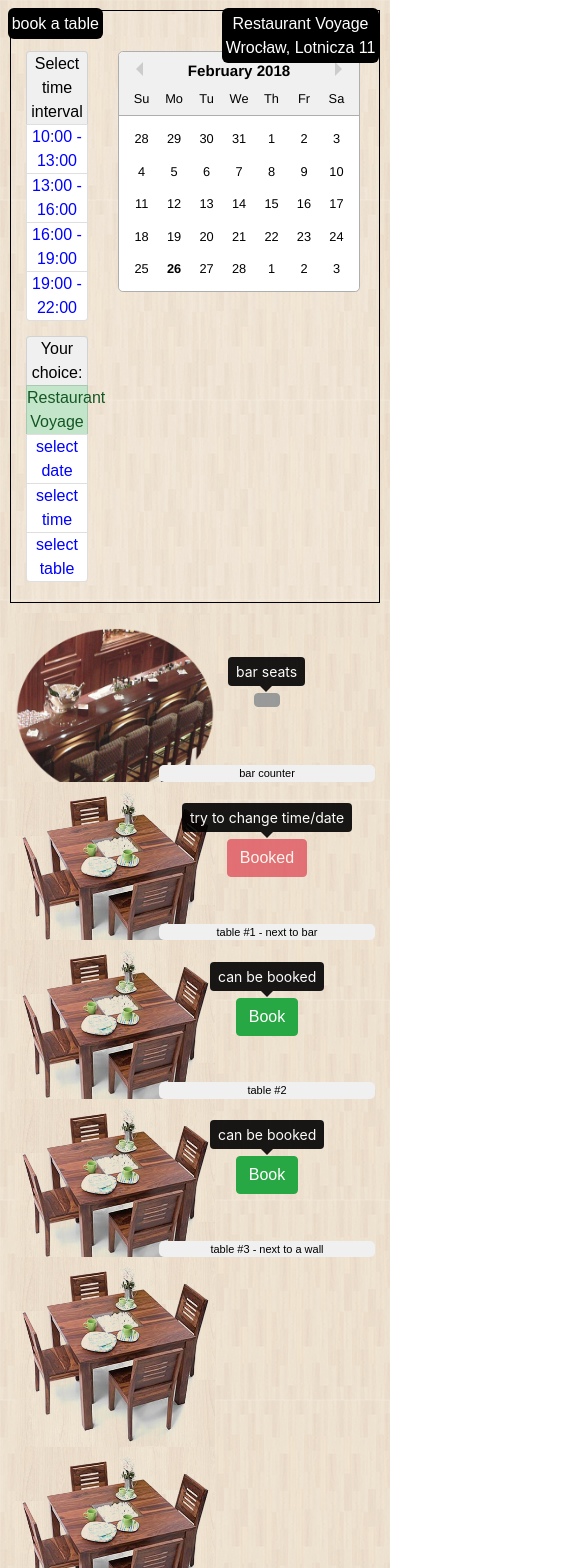
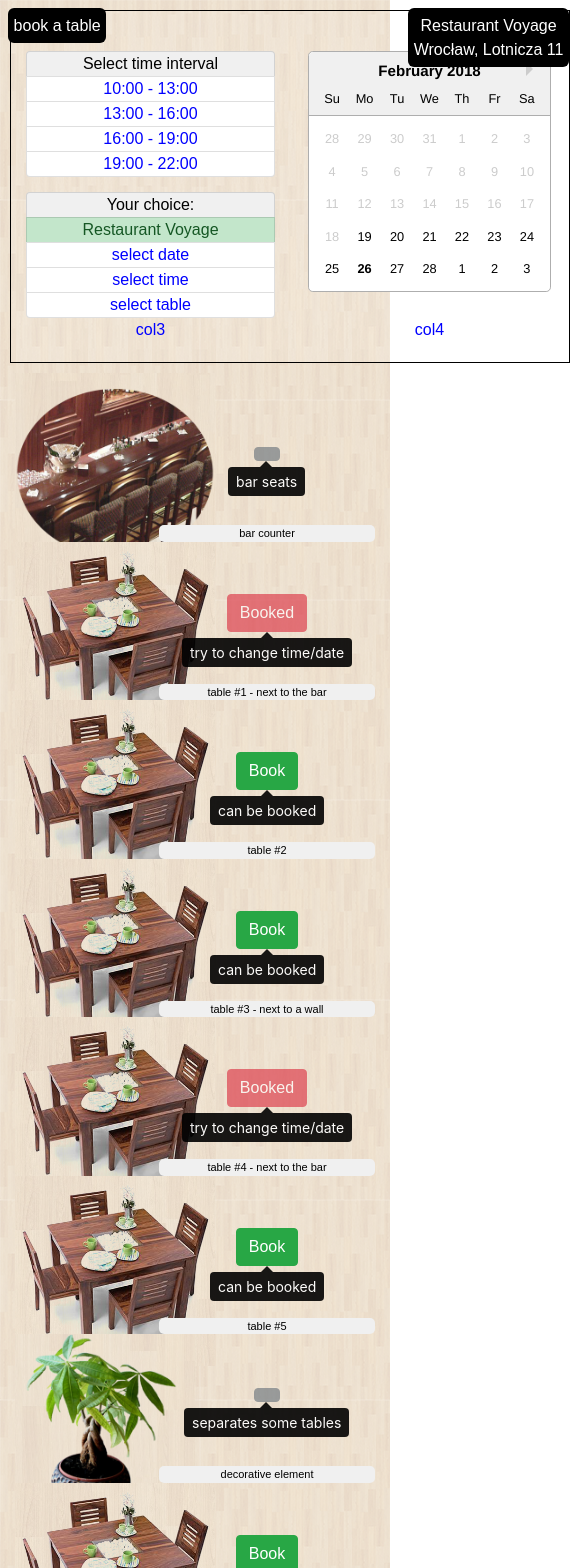
Before and after one commit to PiotrDrabik/BookTable, a React (Create React App) app: page / in a window 390 px wide. Shown: the top 1568 px of the page, 570 px wide, since content can reach past the window. Built offline with nearby package versions, Linux system fonts and the light colour scheme.

Commit message:
"bar interiors arrangement" as function map

```diff
--- a/src/App.js
+++ b/src/App.js
@@ -2,13 +2,11 @@ import React, {Component} from 'react';
 import {connect} from 'react-redux';
 
 import imgWood from './resources/wood-bg2.png';
-import imgTable from './resources/table.png';
-import imgFlower from './resources/flower.png';
-import imgBarCounter from './resources/bar-counter.png';
 import $ from 'jquery';
 
 import Top from './containers/Top.js';
 import Alert from './components/alert';
+import Interior from './components/interior';
 import './styles/App.css';
 
 
@@ -30,122 +28,45 @@ class App extends Component {
             color: 'blue',
             background: `url(${imgWood}) repeat`
         };
-        const tableStyle = {
-            color: 'black',
-            background: `url(${imgTable}) no-repeat`,
-            backgroundSize: 'cover',
-            height: '190px',
-            width: '200px'
-        };
-        const flowerStyle = {
-            color: 'black',
-            background: `url(${imgFlower}) no-repeat`,
-            backgroundSize: 'cover',
-            height: '180px',
-            width: '180px'
-        };
-        const barCounterStyle = {
-            color: 'black',
-            background: `url(${imgBarCounter}) no-repeat`,
-            backgroundSize: 'cover',
-            height: '200px',
-            width: '200px'
-        };
-        const buttonPosition = {
-            marginTop: '-70%',
-            marginLeft: '40%'
-        };
-        const descriptionPosition = {
-            marginTop: '-20%',
-            marginLeft: '40%',
-            backgroundColor: '#f0f0f0',
-            color: 'black',
-            borderRadius: '5px',
-            fontSize: '11px'
+        const arrangement = [
+            {type: 'bar', description: 'bar counter', txtTooltip: 'bar seats', id: 'bar #1'},
+            {type: 'table', description: 'table #1 - next to the bar', txtTooltip: '', id: 'table #1'},
+            {type: 'table', description: 'table #2', txtTooltip: '', id: 'table #2'},
+            {type: 'table', description: 'table #3 - next to a wall', txtTooltip: '', id: 'table #3'},
+            {type: 'table', description: 'table #4 - next to the bar', txtTooltip: '', id: 'table #4'},
+            {type: 'table', description: 'table #5', txtTooltip: '', id: 'table #5'},
+            {type: 'flower', description: 'decorative element', txtTooltip: 'separates some tables', id: 'flower #1'},
+            {type: 'table', description: 'table #6 - behind the decoration', txtTooltip: '', id: 'table #6'},
+            {type: 'table', description: 'table #7', txtTooltip: '', id: 'table #7'},
+            {type: 'table', description: 'table #8', txtTooltip: '', id: 'table #8'},
+            {type: 'table', description: 'table #9', txtTooltip: '', id: 'table #9'},
+            {type: 'table', description: 'table #10', txtTooltip: '', id: 'table #10'},
+            {type: 'flower', description: 'decorative element', txtTooltip: 'separates some tables', id: 'flower #2'},
+            {type: 'table', description: 'table #11', txtTooltip: '', id: 'table #11'},
+            {type: 'table', description: 'table #12', txtTooltip: '', id: 'table #12'},
+            {type: 'table', description: 'table #13 - at the corner', txtTooltip: '', id: 'table #13'}
+        ];
+        const tableStatus = {
+            'table #1': {booked: true, btnLabel: 'Booked', txtTooltip: 'try to change time/date'},
+            'table #2': {booked: false},
+            'table #3': {booked: false},
+            'table #4': {booked: true, txtTooltip: 'try to change time/date'},
+            'table #5': {booked: false},
+            'table #6': {booked: false},
+            'table #7': {booked: false},
+            'table #8': {booked: true, txtTooltip: 'try to change time/date'},
+            'table #9': {booked: true, txtTooltip: 'try to change time/date'},
+            'table #10': {booked: false},
+            'table #11': {booked: false},
+            'table #12': {booked: false},
+            'table #13': {booked: true}
         };
         return (
             <div className="App" style={mainBgStyle}>
                 <Top/>
                 <Alert alert={this.props.alert}/>
-
-                <div className="container">
-                    <div className="row">
-                        <div className="col-12 col-md-3">
-                            <div style={barCounterStyle}></div>
-                            <button type="button" onClick={() => console.log(this)} style={buttonPosition} data-toggle="tooltip" data-placement="top" title="bar seats"
-                                    className="btn btn-secondary" disabled>
-                            </button>
-                            <div style={descriptionPosition}>bar counter</div>
-                        </div>
-                        <div className="col-12 col-md-3">
-                            <div style={tableStyle}></div>
-                            <button type="button" onClick={() => console.log(this)} style={buttonPosition} data-toggle="tooltip" data-placement="top" title="try to change time/date"
-                                    className="btn btn-danger" disabled>Booked
-                            </button>
-                            <div style={descriptionPosition}>table #1 - next to bar</div>
-                        </div>
-                        <div className="col-12 col-md-3">
-                            <div style={tableStyle}></div>
-                            <button type="button" onClick={() => console.log(this)} style={buttonPosition} data-toggle="tooltip" data-placement="top" title="can be booked"
-                                    className="btn btn-success">Book
-                            </button>
-                            <div style={descriptionPosition}>table #2</div>
-                        </div>
-                        <div className="col-12 col-md-3">
-                            <div style={tableStyle}></div>
-                            <button type="button" onClick={() => console.log(this)} style={buttonPosition} data-toggle="tooltip" data-placement="top" title="can be booked"
-                                    className="btn btn-success">Book
-                            </button>
-                            <div style={descriptionPosition}>table #3 - next to a wall</div>
-                        </div>
-                    </div>
-                    <div className="row">
-                        <div className="col-12 col-md-3">
-                            <div style={tableStyle}></div>
-                        </div>
-                        <div className="col-12 col-md-3">
-                            <div style={tableStyle}></div>
-                        </div>
-                        <div className="col-12 col-md-3">
-                            <div style={flowerStyle}></div>
-                            <button type="button" onClick={() => console.log(this)} style={buttonPosition} data-toggle="tooltip" data-placement="top" title="separates some tables"
-                                    className="btn btn-secondary" disabled>
-                            </button>
-                            <div style={descriptionPosition}>decorative element</div>
-                        </div>
-                        <div className="col-12 col-md-3">
-                            <div style={tableStyle}></div>
-                        </div>
-                    </div>
-                    <div className="row">
-                        <div className="col-12 col-md-3">
-                            <div style={tableStyle}></div>
-                        </div>
-                        <div className="col-12 col-md-3">
-                            <div style={tableStyle}></div>
-                        </div>
-                        <div className="col-12 col-md-3">
-                            <div style={tableStyle}></div>
-                        </div>
-                        <div className="col-12 col-md-3">
-                            <div style={tableStyle}></div>
-                        </div>
-                    </div>
-                    <div className="row padding-bottom-20">
-                        <div className="col-12 col-md-3">
-                            <div style={flowerStyle}></div>
-                        </div>
-                        <div className="col-12 col-md-3">
-                            <div style={tableStyle}></div>
-                        </div>
-                        <div className="col-12 col-md-3">
-                            <div style={tableStyle}></div>
-                        </div>
-                        <div className="col-12 col-md-3">
-                            <div style={tableStyle}></div>
-                        </div>
-                    </div>
-                </div>
+                <Interior arrangement={arrangement} tableStatus={tableStatus}/>
+                *
             </div>
         );
     }
--- /dev/null
+++ b/src/components/interior.js
@@ -0,0 +1,99 @@
+import React from 'react';
+
+import imgTable from './../resources/table.png';
+import imgFlower from './../resources/flower.png';
+import imgBarCounter from './../resources/bar-counter.png';
+
+const Interior = (props) => {
+
+    let {arrangement, tableStatus} = props;
+    const tableStyle = {
+        color: 'black',
+        background: `url(${imgTable}) no-repeat`,
+        backgroundSize: 'cover',
+        height: '190px',
+        width: '200px'
+    };
+    const flowerStyle = {
+        color: 'black',
+        background: `url(${imgFlower}) no-repeat`,
+        backgroundSize: 'cover',
+        height: '180px',
+        width: '180px'
+    };
+    const barCounterStyle = {
+        color: 'black',
+        background: `url(${imgBarCounter}) no-repeat`,
+        backgroundSize: 'cover',
+        height: '200px',
+        width: '200px'
+    };
+    const buttonPosition = {
+        marginTop: '-73%',
+        marginLeft: '40%'
+    };
+    const descriptionPosition = {
+        marginTop: '-20%',
+        marginLeft: '40%',
+        backgroundColor: '#f0f0f0',
+        color: 'black',
+        borderRadius: '5px',
+        fontSize: '11px'
+    };
+    const tooltipPlacement = "bottom";
+    const selectedElement = (item) => {
+        switch (item) {
+            case 'bar':
+                return {bgStyle: barCounterStyle};
+            case 'table':
+                return {bgStyle: tableStyle};
+            case 'flower':
+                return {bgStyle: flowerStyle};
+            default:
+                return {};
+        }
+    };
+    const selectedButton = (item) => {
+        if (item.booked === undefined) {
+            return {btnClass: 'btn btn-secondary', disabled: true};
+        }
+        switch (item.booked) {
+            case true:
+                return {btnClass: 'btn btn-danger', disabled: true};
+            case false:
+                return {btnClass: 'btn btn-success', disabled: false};
+            default:
+                return {};
+        }
+    };
+    const defaultLabel = {
+        buttonActive: 'Book',
+        buttonInactive: 'Booked',
+        tooltipActive: 'can be booked',
+        tooltipInactive: 'try to change time/date'
+    };
+    const listTables = arrangement.map((element) => {
+            let item = selectedElement(element.type);
+            let button = selectedButton(tableStatus[element.id] ? tableStatus[element.id] : {});
+
+            return <div className="col-12 col-md-3" key={element.id}>
+                <div style={item.bgStyle}></div>
+                <button type="button" onClick={() => console.log(this)} style={buttonPosition} data-toggle="tooltip"
+                        data-placement={tooltipPlacement} title={element.txtTooltip || tableStatus[element.id].txtTooltip || (button.disabled ? defaultLabel.tooltipInactive : defaultLabel.tooltipActive)}
+                        className={button.btnClass} disabled={button.disabled}>
+                    {tableStatus[element.id] ? tableStatus[element.id].btnLabel || (button.disabled ? defaultLabel.buttonInactive : defaultLabel.buttonActive) : ''}
+                </button>
+                <div style={descriptionPosition}>{element.description}</div>
+            </div>
+        }
+    );
+    return (
+        <div className="container">
+            <div className="row padding-bottom-20">
+                {listTables}
+            </div>
+        </div>
+    )
+};
+
+export default Interior;
--- a/src/containers/Top.js
+++ b/src/containers/Top.js
@@ -83,7 +83,8 @@ class Top extends Component {
             border: '1px solid black',
             marginTop: '10px',
             marginBottom: '10px',
-            margin: '10px'
+            margin: '10px',
+            minWidth: '560px'
         };
         const firstRow = {
             backgroundColor: '#f0f0f0',
@@ -104,7 +105,7 @@ class Top extends Component {
                             className="app-logo-style">{this.props.restaurant.name}<br/> {this.props.restaurant.address}
                         </div>
                         <div className="row padding-bottom-20">
-                            <div className="col-3">
+                            <div className="col-6 col-md-3">
                                 <div className="list-group padding-top-40">
                                     <div className="list-group-item" style={firstRow}>Select time interval</div>
                                     {listTimeItems}
@@ -122,16 +123,18 @@ class Top extends Component {
                                     <div className="list-group-item">select table</div>
                                 </div>
                             </div>
-                            <div className="col-3 padding-top-40">
+                            <div className="col-6 col-md-3 padding-top-40">
                                 <DatePicker
                                     inline
                                     dateFormat="YYYY/MM/DD"
+                                    minDate={moment().subtract(7, "days")}
+                                    maxDate={moment().add(3, "months")}
                                     selected={this.localBookDate}
                                     onChange={this.handleChange}/>
                             </div>
-                            <div className="col-3">col3
+                            <div className="col-6 col-md-3">col3
                             </div>
-                            <div className="col-3">col4
+                            <div className="col-6 col-md-3">col4
                             </div>
                         </div>
                     </div>
```
